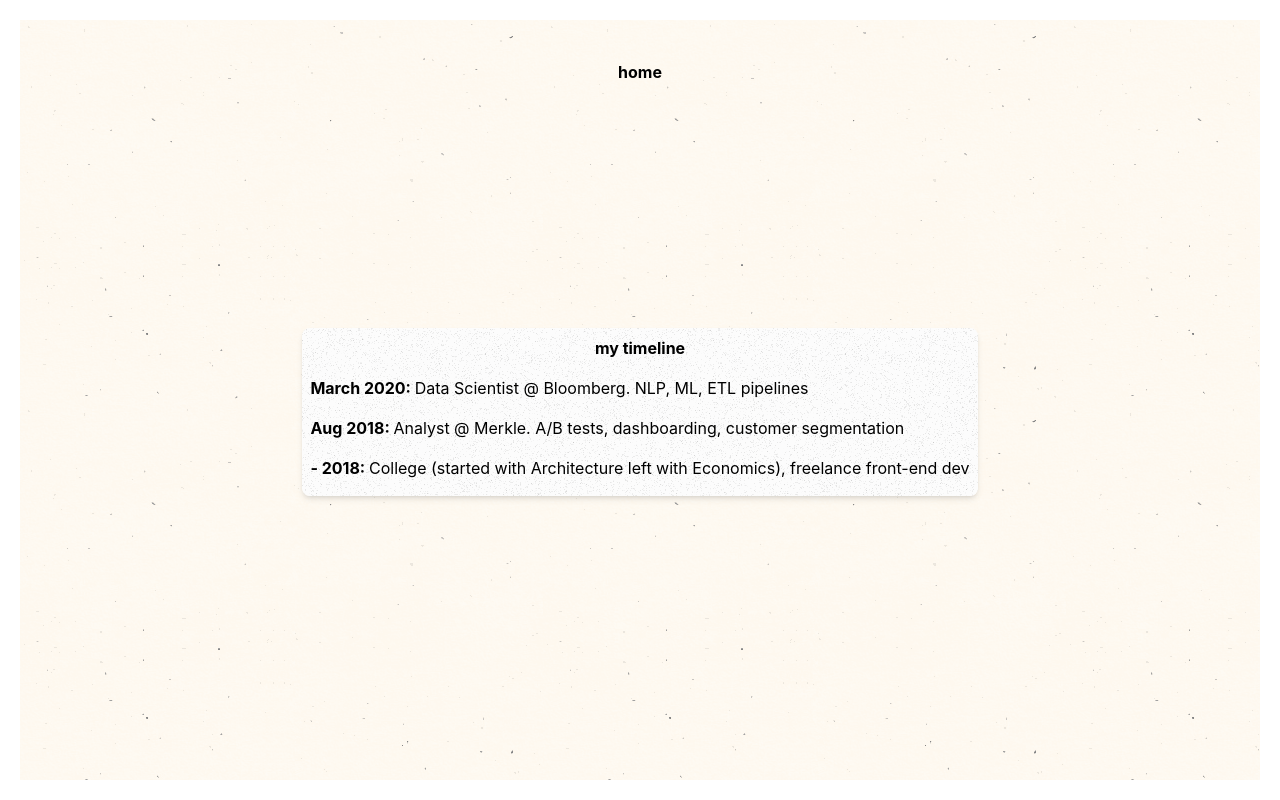
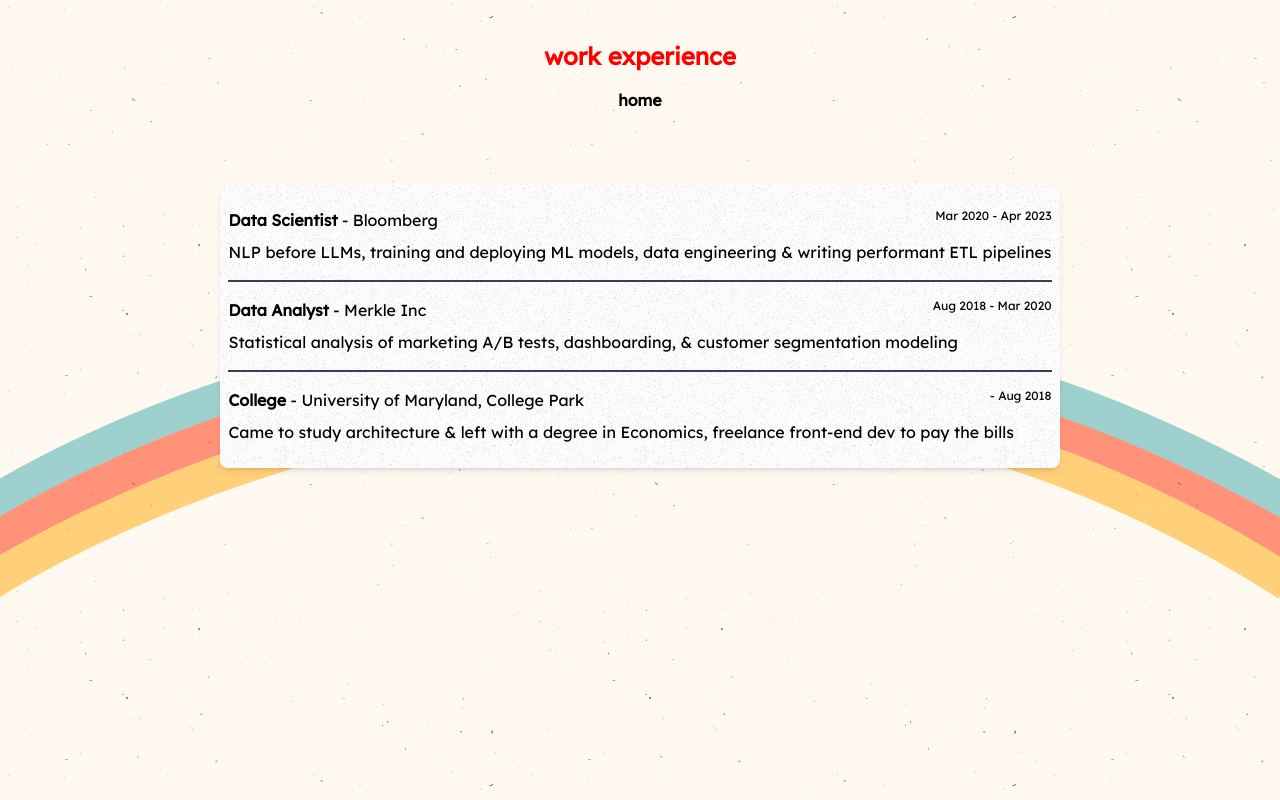
Before and after one commit to delafields/personal-site, a Next.js app: page /experience in a window 1280 px wide. Built offline with nearby package versions, Linux system fonts and the light colour scheme.

Commit message:
redesigned work experience

```diff
--- a/assets/experience.js
+++ b/assets/experience.js
@@ -1,15 +1,21 @@
 const experienceData = [
   {
-    date: 'March 2020: ',
-    text: `Data Scientist @ Bloomberg. NLP, ML, ETL pipelines`
+    title: 'Data Scientist',
+    company: 'Bloomberg',
+    date: 'Mar 2020 - Apr 2023',
+    description: `NLP before LLMs, training and deploying ML models, data engineering & writing performant ETL pipelines`
   },
   {
-    date: 'Aug 2018: ',
-    text: `Analyst @ Merkle. A/B tests, dashboarding, customer segmentation`
+    title: 'Data Analyst',
+    company: 'Merkle Inc',
+    date: 'Aug 2018 - Mar 2020',
+    description: `Statistical analysis of marketing A/B tests, dashboarding, & customer segmentation modeling`
   },
   {
-    date: '- 2018: ',
-    text: `College (started with Architecture left with Economics), freelance front-end dev`
+    title: 'College',
+    company: 'University of Maryland, College Park',
+    date: '- Aug 2018',
+    description: `Came to study architecture & left with a degree in Economics, freelance front-end dev to pay the bills`
   }
 ]
 
--- a/pages/experience.js
+++ b/pages/experience.js
@@ -1,33 +1,29 @@
 import Link from 'next/link'
 import experienceData from "../assets/experience.js"
+import ProjectWrapper from "../components/ProjectWrapper"
 
 export default function experience() {
   return (
-    <div
-      className="flex flex-col min-h-screen p-4 py-10 bg-mycream bg-paper"
-      style={{border: '20px solid white'}}
-    >
-    <div className="text-center">
-      <Link href="/">
-        <a className="font-bold hover:opacity-60">home</a>
-      </Link>
-    </div>
-    {/* <div className="max-w-4xl p-2 rounded-lg shadow-md bg-noise w-96"></div> */}
-    {/* <div className="flex items-center justify-center grow"> */}
-    <div className="flex flex-col items-center justify-center grow">
+    <ProjectWrapper pageTitle="work experience">
+      <div className="flex flex-col items-center justify-center mx-6 mt-10 sm:mx-0 grow">
         <ul className="p-2 rounded-lg shadow-md bg-noise">
-        <li className="pb-2 font-bold text-center">my timeline</li>
-        {experienceData.map(({ date, text }) =>
+          {experienceData.map(({ title, company, date, description }) =>
             <li
-            className="py-2"
+              className="py-4 border-b-2 border-slate-700 last:border-none"
               key={date}
             >
-            <strong>{date}</strong> { text }
+              <div className=''>
+                <p className='flex justify-between mb-2'>
+                  <span><strong>{title}</strong> - {company}</span>
+                  <span className='ml-2 text-xs'>{date}</span>
+                </p>
+                <p className=''>{description}</p>
+              </div>
             </li>
             )
           }
         </ul>
       </div>
-  </div>
+    </ProjectWrapper>
   )
 }
--- a/pages/index.js
+++ b/pages/index.js
@@ -17,21 +17,11 @@ export default function Home() {
       </Head>
 
       <main
-        className="min-h-full max-w-screen-2xl p-2 sm:rounded bg-paper-stripes grid grid-rows-[1fr_1fr_4fr] sm:grid-rows-[1fr_4fr_1fr] font-['Lexend']"
+        className="min-h-full max-w-screen-2xl text-center sm:text-left p-2 sm:rounded bg-paper-stripes grid grid-rows-[1fr_1fr_4fr] sm:grid-rows-[1fr_4fr_1fr] font-['Lexend']"
         >
         <div className="pt-2 pl-4">
-          jeremy fields<br/>
-          currently a {' '}
-          <a
-            className="font-bold text-myred-500 hover:opacity-60"
-            href="https://delafields.github.io/"
-            target="_blank"
-            rel="noreferrer"
-          >
-            data scientist
-          </a>
-          {' '}@bloomberg
-          <br/>
+          <p className='mb-4 font-bold'>jeremy fields</p>
+
           <Link href="/IRLprojects">
             <a className="font-bold text-myred hover:opacity-60 cursor-drill" onMouseEnter={playDrill}>
             IRL projects
@@ -55,7 +45,7 @@ export default function Home() {
         <div className="flex flex-col items-center mt-6 sm:place-self-end sm:justify-end sm:mt-0 sm:mr-4">
           <Link href="/experience">
             <a className="font-bold text-myred hover:opacity-60">
-            experience
+            work experience
             </a>
           </Link>
           <a
```
Also changed, not shown: 1 other file (tests, documents, lock files or other folders). Lines whose indentation alone changed are shown as unchanged.
